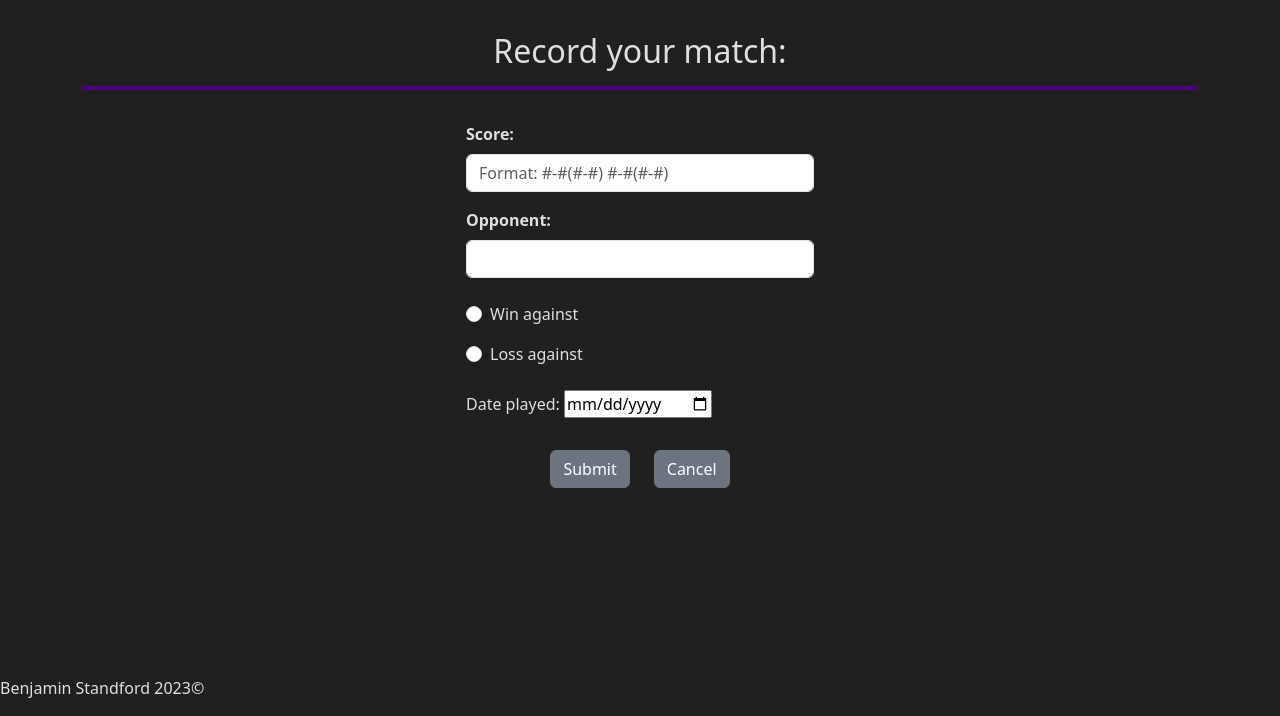
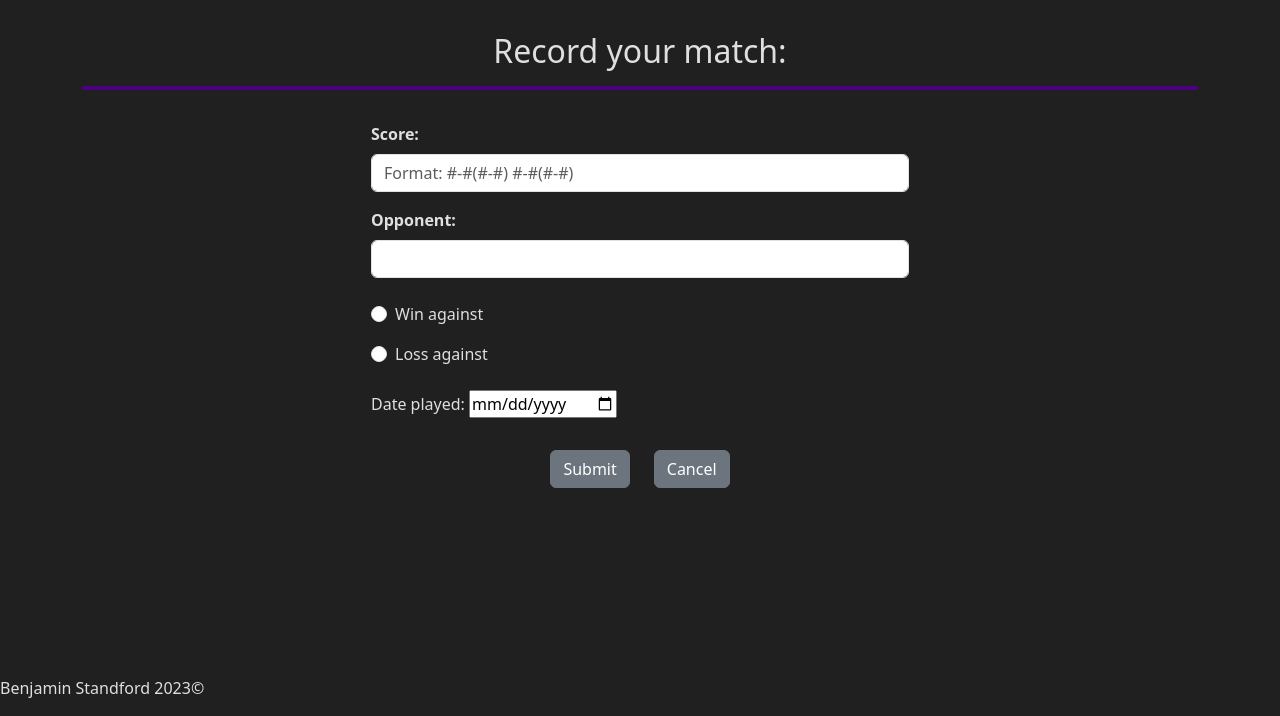
Before and after one commit to Standfordb/Lincoln-Park-Tennis-Ladder, a Flask app: template templates/input.html in a window 1280 px wide. Shown: the part 84-800 px from the top of the page. Run offline with Flask 3, Linux system fonts and the light colour scheme; the template is opened without the code that fills it, so the values that code supplies are empty.

Commit message:
Update input.html

```diff
--- a/templates/input.html
+++ b/templates/input.html
@@ -13,7 +13,7 @@
             <h2 class="text-center">Record your match:</h2>
             <hr class="border-4 opacity-100">
                 <div class="row justify-content-center">
-                    <div class="col-4 p-3">
+                    <div class="col-10 col-md-6 p-3">
             <form action="/input" method="post">
                     <fieldset>
                         <div class="mb-3">
```
